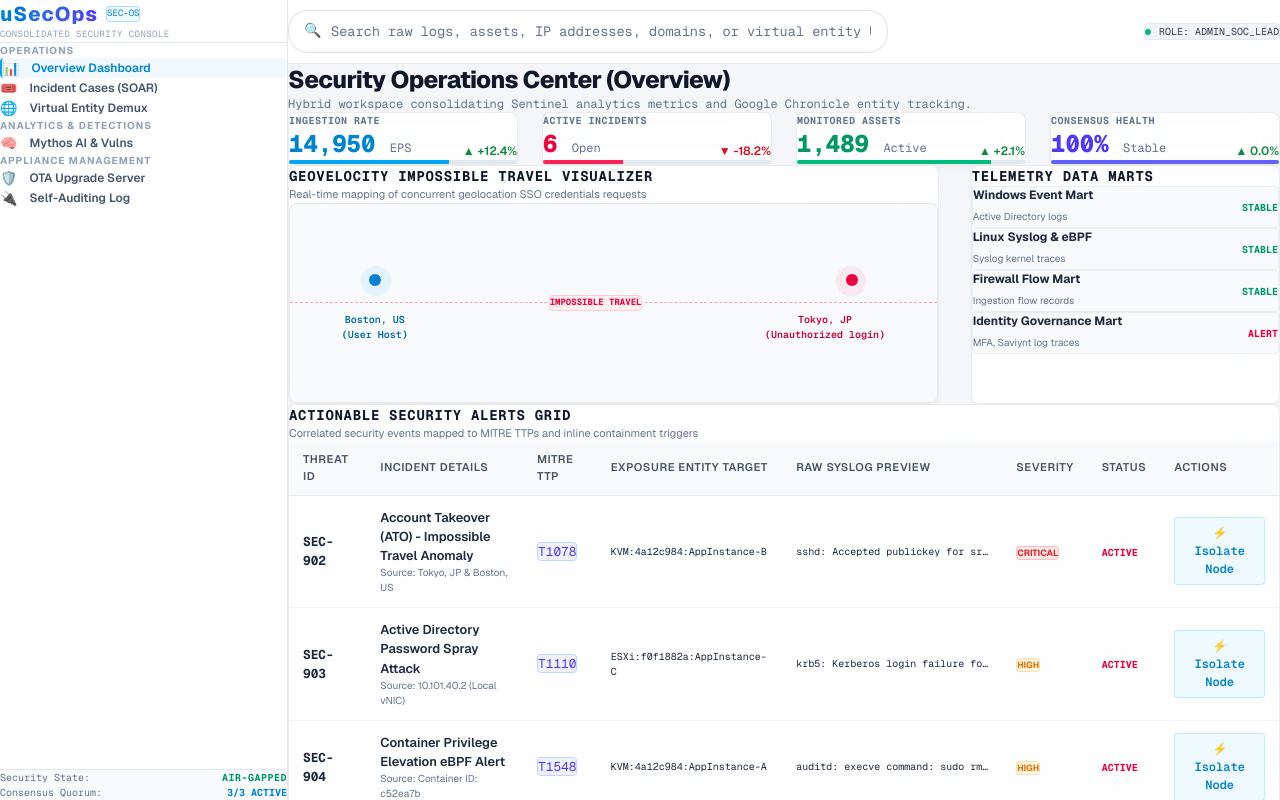
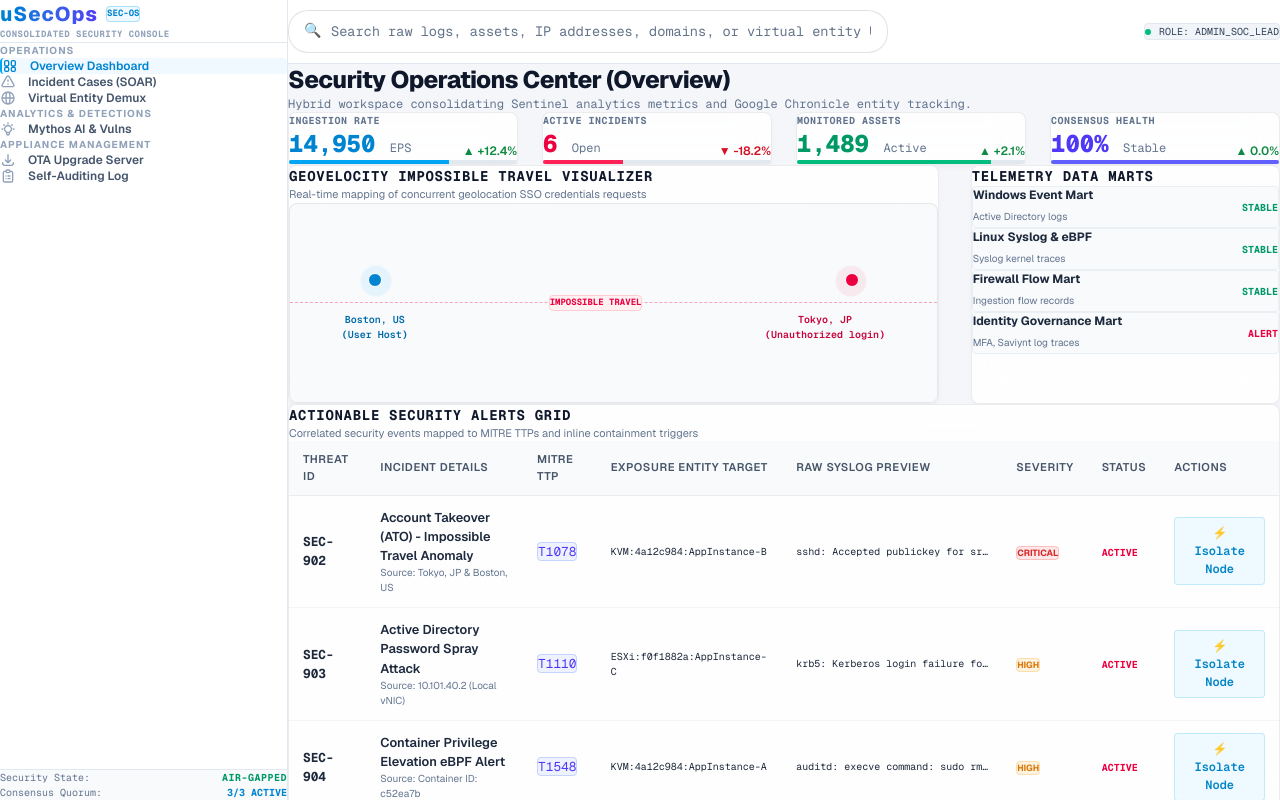
Before and after one commit to spinovation/uSecOps, a Next.js app in the folder src/module1_core/secops-console/: page / in a window 1280 px wide. Built offline with nearby package versions, Linux system fonts and the light colour scheme.

Commit message:
Enhance sidebar UI with professional SVG icons in place of navigation emojis

```diff
--- a/src/module1_core/secops-console/app/layout.js
+++ b/src/module1_core/secops-console/app/layout.js
@@ -25,25 +25,70 @@ export default function RootLayout({ children }) {
     {
       title: "Operations",
       items: [
-        { name: "Overview Dashboard", path: "/", icon: "📊" },
-        { name: "Incident Cases (SOAR)", path: "/cases", icon: "🎟️" },
-        { name: "Virtual Entity Demux", path: "/entities", icon: "🌐" }
+        { name: "Overview Dashboard", path: "/", icon: "dashboard" },
+        { name: "Incident Cases (SOAR)", path: "/cases", icon: "cases" },
+        { name: "Virtual Entity Demux", path: "/entities", icon: "entities" }
       ]
     },
     {
       title: "Analytics & Detections",
       items: [
-        { name: "Mythos AI & Vulns", path: "/vulnerabilities", icon: "🧠" }
+        { name: "Mythos AI & Vulns", path: "/vulnerabilities", icon: "ai" }
       ]
     },
     {
       title: "Appliance Management",
       items: [
-        { name: "OTA Upgrade Server", path: "/upgrades", icon: "🛡️" },
-        { name: "Self-Auditing Log", path: "/audit", icon: "🔌" }
+        { name: "OTA Upgrade Server", path: "/upgrades", icon: "upgrades" },
+        { name: "Self-Auditing Log", path: "/audit", icon: "audit" }
       ]
     }
   ];
+
+  const renderIcon = (iconType, isActive) => {
+    const colorClass = isActive ? "text-sky-600" : "text-slate-400 group-hover:text-slate-600";
+
+    switch (iconType) {
+      case "dashboard":
+        return (
+          <svg className={`w-4 h-4 ${colorClass}`} fill="none" viewBox="0 0 24 24" stroke="currentColor" strokeWidth="2">
+            <path strokeLinecap="round" strokeLinejoin="round" d="M4 6a2 2 0 012-2h2a2 2 0 012 2v4a2 2 0 01-2 2H6a2 2 0 01-2-2V6zM14 6a2 2 0 012-2h2a2 2 0 012 2v4a2 2 0 01-2 2h-2a2 2 0 01-2-2V6zM4 16a2 2 0 012-2h2a2 2 0 012 2v2a2 2 0 01-2 2H6a2 2 0 01-2-2v-2zM14 16a2 2 0 012-2h2a2 2 0 012 2v2a2 2 0 01-2 2h-2a2 2 0 01-2-2v-2z" />
+          </svg>
+        );
+      case "cases":
+        return (
+          <svg className={`w-4 h-4 ${colorClass}`} fill="none" viewBox="0 0 24 24" stroke="currentColor" strokeWidth="2">
+            <path strokeLinecap="round" strokeLinejoin="round" d="M12 9v2m0 4h.01m-6.938 4h13.856c1.54 0 2.502-1.667 1.732-3L13.732 4c-.77-1.333-2.694-1.333-3.464 0L3.34 16c-.77 1.333.192 3 1.732 3z" />
+          </svg>
+        );
+      case "entities":
+        return (
+          <svg className={`w-4 h-4 ${colorClass}`} fill="none" viewBox="0 0 24 24" stroke="currentColor" strokeWidth="2">
+            <path strokeLinecap="round" strokeLinejoin="round" d="M21 12a9 9 0 01-9 9m9-9a9 9 0 00-9-9m9 9H3m9 9a9 9 0 01-9-9m9 9c1.657 0 3-4.03 3-9s-1.343-9-3-9m0 18c-1.657 0-3-4.03-3-9s1.343-9 3-9m-9 9a9 9 0 019-9" />
+          </svg>
+        );
+      case "ai":
+        return (
+          <svg className={`w-4 h-4 ${colorClass}`} fill="none" viewBox="0 0 24 24" stroke="currentColor" strokeWidth="2">
+            <path strokeLinecap="round" strokeLinejoin="round" d="M9.663 17h4.673M12 3v1m6.364 1.636l-.707.707M21 12h-1M4 12H3m3.343-5.657l-.707-.707m2.828 9.9a5 5 0 117.072 0l-.548.547A3.374 3.374 0 0014 18.469V19a2 2 0 11-4 0v-.531c0-.895-.356-1.754-.988-2.386l-.548-.547z" />
+          </svg>
+        );
+      case "upgrades":
+        return (
+          <svg className={`w-4 h-4 ${colorClass}`} fill="none" viewBox="0 0 24 24" stroke="currentColor" strokeWidth="2">
+            <path strokeLinecap="round" strokeLinejoin="round" d="M4 16v1a3 3 0 003 3h10a3 3 0 003-3v-1m-4-4l-4 4m0 0l-4-4m4 4V4" />
+          </svg>
+        );
+      case "audit":
+        return (
+          <svg className={`w-4 h-4 ${colorClass}`} fill="none" viewBox="0 0 24 24" stroke="currentColor" strokeWidth="2">
+            <path strokeLinecap="round" strokeLinejoin="round" d="M9 5H7a2 2 0 00-2 2v12a2 2 0 002 2h10a2 2 0 002-2V7a2 2 0 00-2-2h-2M9 5a2 2 0 002 2h2a2 2 0 002-2M9 5a2 2 0 012-2h2a2 2 0 012 2m-3 7h3m-3 4h3m-6-4h.01M9 16h.01" />
+          </svg>
+        );
+      default:
+        return null;
+    }
+  };
 
   const handleSearchSubmit = (e) => {
     e.preventDefault();
@@ -69,11 +114,11 @@ export default function RootLayout({ children }) {
                 <span className="text-xl font-extrabold tracking-wider bg-gradient-to-r from-sky-600 to-indigo-600 bg-clip-text text-transparent">
                   uSecOps
                 </span>
-                <span className="text-[9px] font-mono border border-sky-500/30 text-sky-600 px-1 py-0.2 rounded uppercase bg-sky-50">
+                <span className="text-[9px] font-mono border border-sky-500/30 text-sky-600 px-1.5 py-0.2 rounded uppercase bg-sky-50 font-bold">
                   SEC-OS
                 </span>
               </div>
-              <p className="text-[9px] font-mono text-slate-400 mt-1 uppercase tracking-wider">
+              <p className="text-[9px] font-mono text-slate-400 mt-1 uppercase tracking-wider font-bold">
                 Consolidated Security Console
               </p>
             </div>
@@ -93,13 +138,13 @@ export default function RootLayout({ children }) {
                       <Link
                         key={item.path}
                         href={item.path}
-                        className={`flex items-center gap-3 px-3 py-2.5 rounded text-xs font-semibold transition-all duration-150 ${
+                        className={`group flex items-center gap-3 px-3 py-2.5 rounded text-xs font-semibold transition-all duration-150 ${
                           isActive
                             ? "bg-sky-50 text-sky-600 border-l-2 border-sky-500"
                             : "text-slate-600 hover:text-black hover:bg-slate-50"
                         }`}
                       >
-                        <span className="text-sm">{item.icon}</span>
+                        {renderIcon(item.icon, isActive)}
                         <span>{item.name}</span>
                       </Link>
                     );
```
